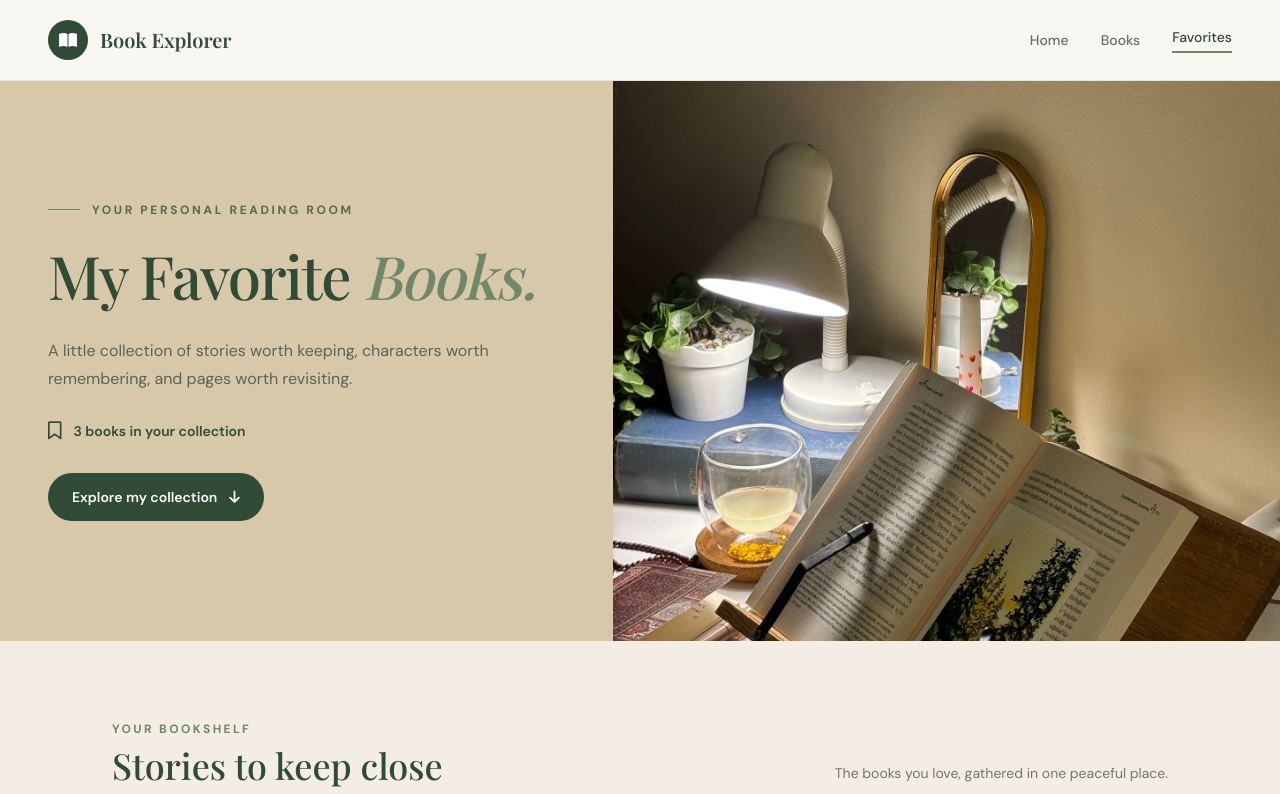
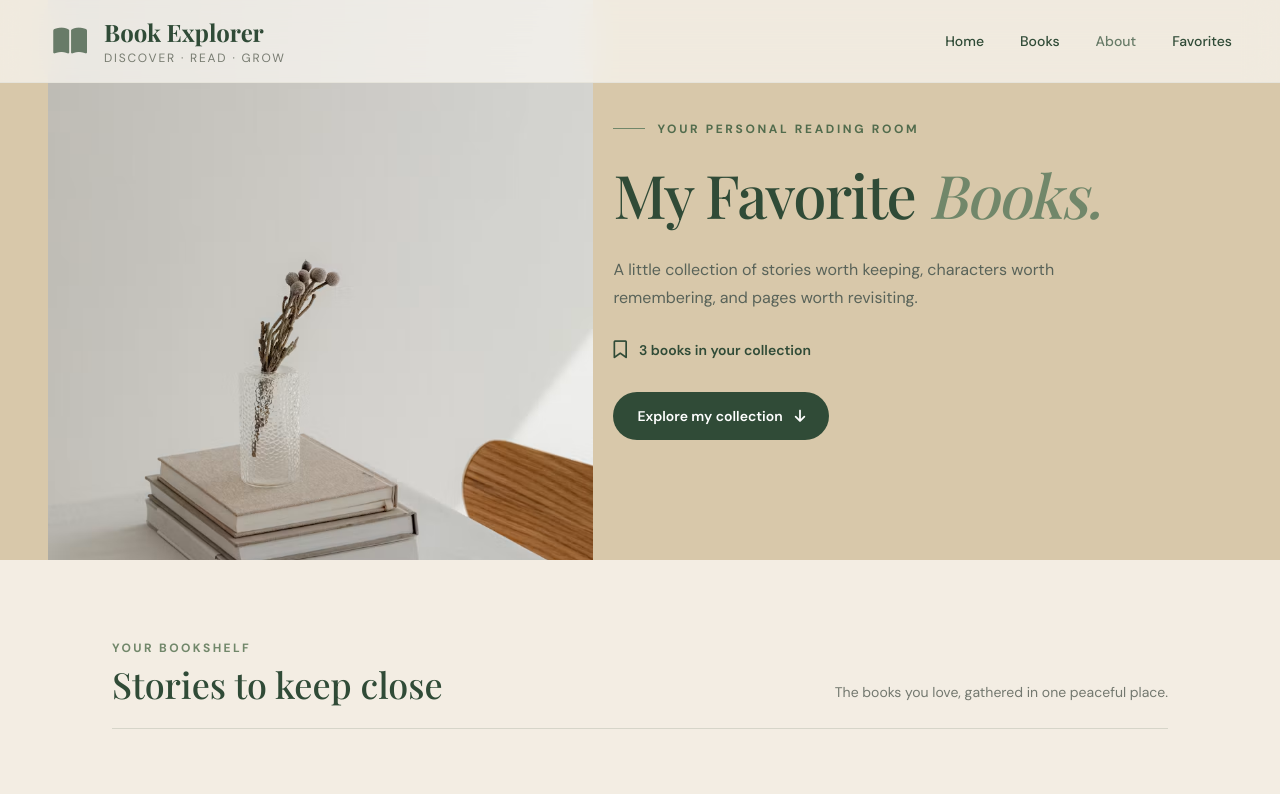
Before and after one commit to rithairagena13-spec/Book-Explorer, a website built with Vite: page favorites.html in a window 1280 px wide. Shown: the top 794 px of the page. Built offline with nearby package versions, Linux system fonts and the light colour scheme; a web font is replaced by a local one.

Commit message:
Update Book Explorer pages and hero slideshows

```diff
--- a/about.html
+++ b/about.html
@@ -18,22 +18,53 @@
 
 <body class="bg-[#f5f1e8] font-['DM_Sans'] text-[#263b2d] antialiased">
 
-  <header class="border-b border-[#dcd8cc]">
-    <nav class="mx-auto flex max-w-7xl items-center justify-between px-5 py-5 sm:px-8 lg:px-12" aria-label="Main navigation">
-      <a href="./index.html" class="flex items-center gap-3">
-        <span class="flex h-10 w-10 items-center justify-center rounded-full bg-[#294632] font-['Playfair_Display'] text-xl text-[#f5f1e8]">B</span>
-        <span class="text-base font-bold tracking-tight sm:text-lg">Book Explorer</span>
-      </a>
+<header class="fixed top-0 inset-x-0 z-50 border-b border-[#e6e4db]/30 bg-[#f8f6f0]/20 backdrop-blur-lg">
+  <nav class="mx-auto flex max-w-7xl items-center justify-between px-5 py-4 sm:px-8 lg:px-12">
+    <a href="./index.html#home" class="flex items-center gap-3" aria-label="Book Explorer home">
+      <span class="flex h-11 w-11 items-center justify-center text-3xl text-[#687b68]">
+        <i class="fa-solid fa-book-open" aria-hidden="true"></i>
+      </span>
+      <span>
+        <span class="block font-['Playfair_Display'] text-xl font-bold sm:text-2xl">Book Explorer</span>
+        <span class="mt-0.5 block text-xs tracking-[0.15em] text-[#777b70]">DISCOVER · READ · GROW</span>
+      </span>
+    </a>
 
-      <div class="flex items-center gap-4 text-xs font-medium sm:gap-8 sm:text-sm">
-        <a href="./index.html" class="transition hover:text-[#9a704b]">Discover</a>
-        <a href="./favorites.html" class="transition hover:text-[#9a704b]">My collection</a>
-        <a href="./about.html" aria-current="page" class="border-b border-[#294632] pb-1">Our story</a>
+    <div class="hidden items-center gap-9 text-sm font-medium md:flex">
+      <a href="./index.html#home" class="transition hover:text-[#687b68]">Home</a>
+      <a href="./index.html#books" class="transition hover:text-[#687b68]">Books</a>
+      <a href="./about.html" aria-current="page" class="text-[#687b68]">About</a>
+      <a href="./favorites.html" class="transition hover:text-[#687b68]">Favorites</a>
+    </div>
+
+    <details class="relative md:hidden">
+      <summary class="flex h-11 w-11 cursor-pointer list-none items-center justify-center rounded-full border border-[#dedfd4] text-xl text-[#526553] transition hover:bg-[#e9ede4]" aria-label="Open navigation menu">
+        <i class="fa-solid fa-bars" aria-hidden="true"></i>
+      </summary>
+      <div class="absolute right-0 top-14 w-52 rounded-xl border border-[#e6e4db] bg-[#fffdf8] p-3 shadow-xl">
+        <a href="./index.html#home" class="flex items-center gap-3 rounded-lg px-4 py-3 text-sm hover:bg-[#edf0e8]">
+          <i class="fa-solid fa-house w-5 text-[#687b68]" aria-hidden="true"></i>
+          Home
+        </a>
+        <a href="./index.html#books" class="flex items-center gap-3 rounded-lg px-4 py-3 text-sm hover:bg-[#edf0e8]">
+          <i class="fa-solid fa-book-open w-5 text-[#687b68]" aria-hidden="true"></i>
+          Books
+        </a>
+        <a href="./about.html" class="flex items-center gap-3 rounded-lg px-4 py-3 text-sm hover:bg-[#edf0e8]">
+          <i class="fa-solid fa-circle-info w-5 text-[#687b68]" aria-hidden="true"></i>
+          About
+        </a>
+        <a href="./favorites.html" class="flex items-center gap-3 rounded-lg px-4 py-3 text-sm hover:bg-[#edf0e8]">
+          <i class="fa-solid fa-heart w-5 text-[#687b68]" aria-hidden="true"></i>
+          Favorites
+        </a>
       </div>
-    </nav>
-  </header>
+    </details>
+  </nav>
+</header>
 
-  <main>
+
+  <main class="pt-24">
 
     <section class="mx-auto max-w-7xl px-5 pb-16 pt-12 sm:px-8 sm:pb-24 sm:pt-20 lg:px-12 lg:pt-24">
       <div class="mb-8 flex items-center justify-between gap-4">
--- a/favorites.html
+++ b/favorites.html
@@ -14,23 +14,51 @@
 </head>
 
 <body class="bg-[#F3EDE3] font-['DM_Sans'] text-[#304b37] antialiased">
+<header class="fixed top-0 inset-x-0 z-50 border-b border-[#e6e4db] bg-[#f8f6f0]/75 backdrop-blur-lg">
+  <nav class="mx-auto flex max-w-7xl items-center justify-between px-5 py-4 sm:px-8 lg:px-12">
+    <a href="./index.html#home" class="flex items-center gap-3" aria-label="Book Explorer home">
+      <span class="flex h-11 w-11 items-center justify-center text-3xl text-[#687b68]">
+        <i class="fa-solid fa-book-open" aria-hidden="true"></i>
+      </span>
+      <span>
+        <span class="block font-['Playfair_Display'] text-xl font-bold sm:text-2xl">Book Explorer</span>
+        <span class="mt-0.5 block text-xs tracking-[0.15em] text-[#777b70]">DISCOVER · READ · GROW</span>
+      </span>
+    </a>
 
-  <header class="border-b border-[#304b37]/10 bg-[#f8f7f1]">
-    <nav class="mx-auto flex max-w-7xl items-center justify-between px-5 py-5 sm:px-8 lg:px-12">
-      <a href="/index.html" class="flex items-center gap-3">
-        <span class="flex h-10 w-10 items-center justify-center rounded-full bg-[#304b37] text-white">
-          <i class="fa-solid fa-book-open" aria-hidden="true"></i>
-        </span>
-        <span class="font-['Playfair_Display'] text-xl font-semibold">Book Explorer</span>
-      </a>
+    <div class="hidden items-center gap-9 text-sm font-medium md:flex">
+      <a href="./index.html#home" class="transition hover:text-[#687b68]">Home</a>
+      <a href="./index.html#books" class="transition hover:text-[#687b68]">Books</a>
+      <a href="./about.html" aria-current="page" class="text-[#687b68]">About</a>
+      <a href="./favorites.html" class="transition hover:text-[#687b68]">Favorites</a>
+    </div>
 
-      <div class="flex items-center gap-5 text-sm font-medium sm:gap-8">
-        <a href="/index.html" class="text-[#647064] transition hover:text-[#304b37]">Home</a>
-        <a href="/index.html#books" class="hidden text-[#647064] transition hover:text-[#304b37] sm:block">Books</a>
-        <a href="/favorites.html" aria-current="page" class="border-b-2 border-[#71876a] pb-1 text-[#304b37]">Favorites</a>
+    <details class="relative md:hidden">
+      <summary class="flex h-11 w-11 cursor-pointer list-none items-center justify-center rounded-full border border-[#dedfd4] text-xl text-[#526553] transition hover:bg-[#e9ede4]" aria-label="Open navigation menu">
+        <i class="fa-solid fa-bars" aria-hidden="true"></i>
+      </summary>
+      <div class="absolute right-0 top-14 w-52 rounded-xl border border-[#e6e4db] bg-[#fffdf8] p-3 shadow-xl">
+        <a href="./index.html#home" class="flex items-center gap-3 rounded-lg px-4 py-3 text-sm hover:bg-[#edf0e8]">
+          <i class="fa-solid fa-house w-5 text-[#687b68]" aria-hidden="true"></i>
+          Home
+        </a>
+        <a href="./index.html#books" class="flex items-center gap-3 rounded-lg px-4 py-3 text-sm hover:bg-[#edf0e8]">
+          <i class="fa-solid fa-book-open w-5 text-[#687b68]" aria-hidden="true"></i>
+          Books
+        </a>
+        <a href="./about.html" class="flex items-center gap-3 rounded-lg px-4 py-3 text-sm hover:bg-[#edf0e8]">
+          <i class="fa-solid fa-circle-info w-5 text-[#687b68]" aria-hidden="true"></i>
+          About
+        </a>
+        <a href="./favorites.html" class="flex items-center gap-3 rounded-lg px-4 py-3 text-sm hover:bg-[#edf0e8]">
+          <i class="fa-solid fa-heart w-5 text-[#687b68]" aria-hidden="true"></i>
+          Favorites
+        </a>
       </div>
-    </nav>
-  </header>
+    </details>
+  </nav>
+</header>
+
 
   <main>
     <section class="overflow-hidden bg-[#D8C8AA]">
@@ -60,10 +88,16 @@
           </a>
         </div>
 
-        <div class="order-1 -mr-5 overflow-hidden sm:-mr-8 lg:order-2 lg:-mr-0">
-          <img src="/images/favorites-hero.jpg" alt="A peaceful reading corner with books and warm natural light" class="h-[300px] w-full object-cover object-center sm:h-[400px] lg:h-[560px]">
-        </div>
-      </div>
+        <div class="relative h-[300px] w-full overflow-hidden sm:h-[400px] lg:h-[560px]">
+          <img src="/images/favorites-hero.jpg" alt="A peaceful reading corner with books and warm natural light"
+    class="hero-slide absolute inset-0 h-full w-full object-cover object-center opacity-100 transition-opacity duration-1000">
+
+  <img src="/images/favorites-hero-2.avif" alt="A beautiful, peaceful library"
+    class="hero-slide absolute inset-0 h-full w-full object-cover object-center opacity-0 transition-opacity duration-1000" >
+
+  <img src="/images/favorites-hero-3.avif" alt="Books arranged in a cozy reading space"
+    class="hero-slide absolute inset-0 h-full w-full object-cover object-center opacity-0 transition-opacity duration-1000" >
+</div>
     </section>
 
     <section class="mx-auto max-w-6xl px-5 py-16 sm:px-8 sm:py-20 lg:px-12">
--- a/index.html
+++ b/index.html
@@ -6,7 +6,7 @@
     <meta charset="UTF-8" />
     <meta name="viewport" content="width=device-width, initial-scale=1.0" />
     <meta name="description" content="Discover thoughtful reads, explore new ideas, and find your next favorite book." />
-    <title>Book Explorer | Find Your Next Great Read</title>
+    <title>Book Explorer </title>
     <link rel="stylesheet" href="/src/input.css" >
    <link rel="stylesheet" href="https://cdnjs.cloudflare.com/ajax/libs/font-awesome/6.7.2/css/all.min.css">
     <link rel="preconnect" href="https://fonts.googleapis.com" />
@@ -15,7 +15,7 @@
   </head>
 
   <body class="min-h-screen bg-[#f8f6f0] font-['DM_Sans'] text-[#292e29] antialiased">
-    <header class="relative z-20 border-b border-[#e6e4db] bg-[#f8f6f0]">
+    <header class="fixed top-0 inset-x-0 z-50 border-b border-[#e6e4db] bg-[#f8f6f0]/40 backdrop-blur-lg">
       <nav class="mx-auto flex max-w-7xl items-center justify-between px-5 py-4 sm:px-8 lg:px-12">
         <a href="#home" class="flex items-center gap-3" aria-label="Book Explorer home">
           <span class="flex h-11 w-11 items-center justify-center text-3xl text-[#687b68]">
--- a/src/about.js
+++ b/src/about.js
@@ -1 +1,6 @@
+<<<<<<< Updated upstream
 import "./input.css";
+=======
+import "./input.css";
+
+>>>>>>> Stashed changes
--- a/src/favorites.js
+++ b/src/favorites.js
@@ -217,3 +217,24 @@ function initializeFavoritesPage() {
 }
 
 initializeFavoritesPage();
+
+
+function initializeHeroSlideshow() {
+  const heroImages = document.querySelectorAll(".hero-slide");
+
+  if (heroImages.length < 2) return;
+
+  let currentImage = 0;
+
+  setInterval(() => {
+    heroImages[currentImage].classList.remove("opacity-100");
+    heroImages[currentImage].classList.add("opacity-0");
+
+    currentImage = (currentImage + 1) % heroImages.length;
+
+    heroImages[currentImage].classList.remove("opacity-0");
+    heroImages[currentImage].classList.add("opacity-100");
+  }, 2000);
+}
+
+initializeHeroSlideshow();
```
Also changed, not shown: images/favorites-hero-2.avif (added), images/favorites-hero-3.avif (added), src/main.js (line endings or trailing spaces).
